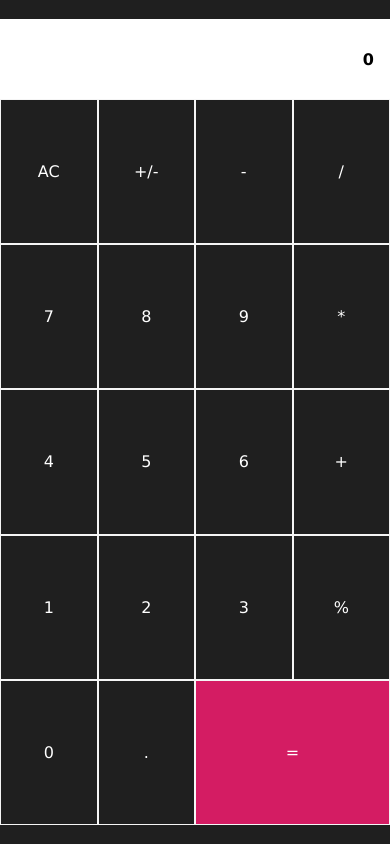
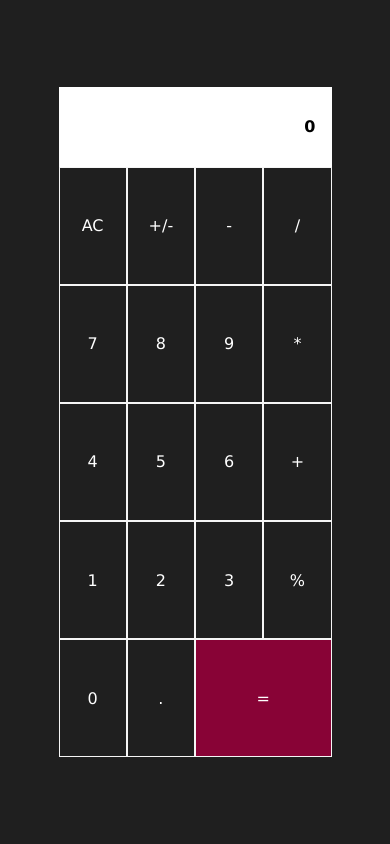
Before and after one commit to jamilu-jibrilla/calculator-project, a plain HTML site: page index.html in a window 390 px wide. Drawn offline with Linux system fonts and the light colour scheme.

Commit message:
css modified

```diff
--- a/style.css
+++ b/style.css
@@ -41,14 +41,14 @@ body {
 }
 #equals {
     grid-column: 3 / span 2;
-    background-color: #D41C63;
+    background-color: #880336;
 }
 #equals:hover {
-    background-color: #880336;
+    background-color: #D41C63;
 }
 @media screen and (max-width: 500px) {
     .buttons-container {
-        height: 86vh;
-        width: 100vw;
+        height: 70vh;
+        width: 70vw;
     }
 }
```
